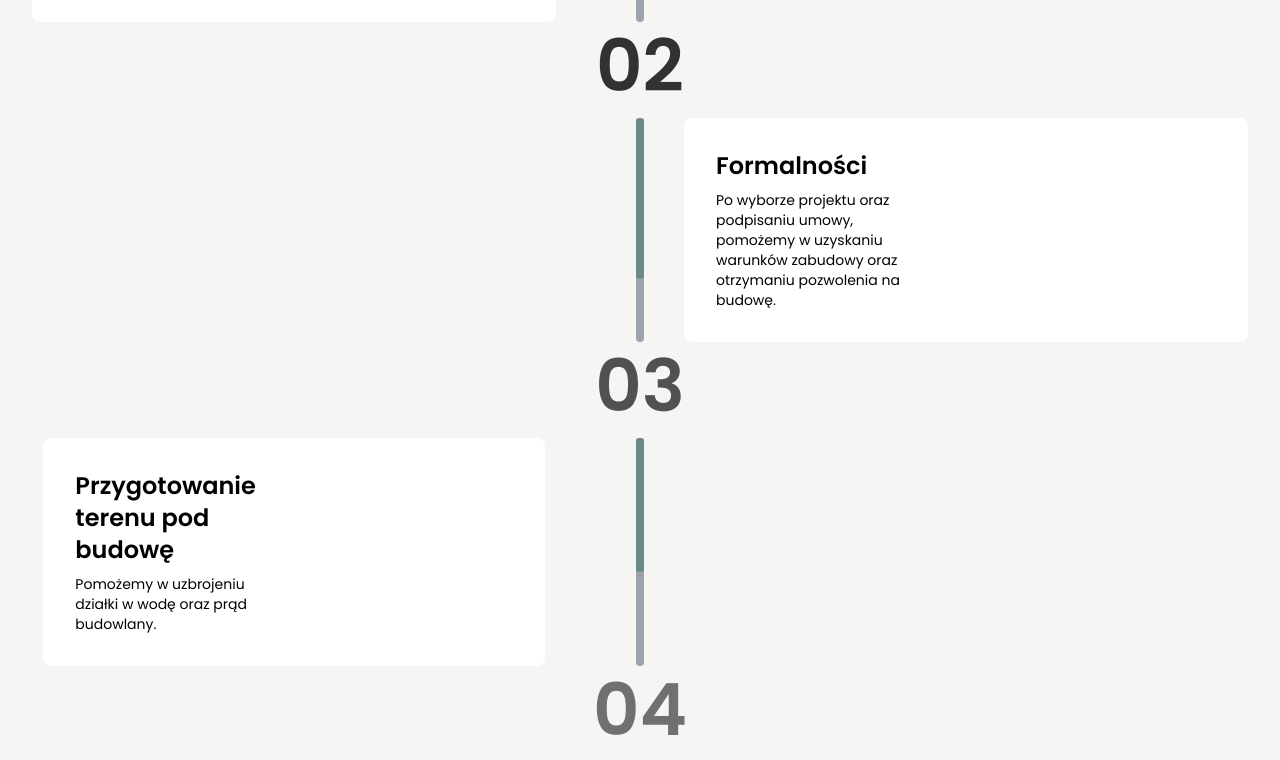
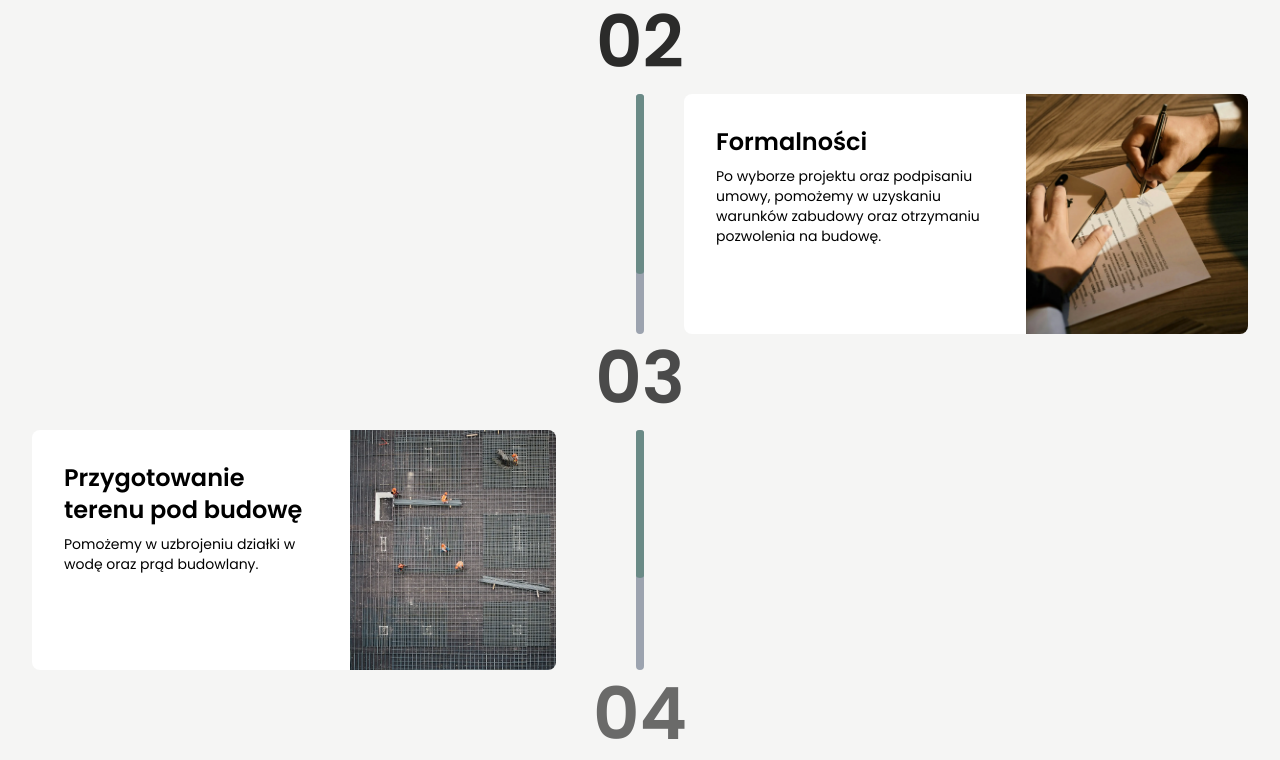
Before and after one commit to MikiLewy/Trehaus, a Next.js app: page / in a window 1280 px wide. Shown: the part 3057-3817 px from the top of the page. Built offline with nearby package versions, Linux system fonts and the light colour scheme.

Commit message:
feat: changed styles of timeline card

```diff
--- a/constants/work-with-us-steps.ts
+++ b/constants/work-with-us-steps.ts
@@ -4,32 +4,47 @@ export const workWithUsSteps = [
     title: 'Wybór projektu',
     description:
       'Jeśli masz już wybrany projekt to świetnie, zbudujemy Twój dom według Twojej wizji. Jeśli nie masz jeszcze projektu, możesz wybrać jeden z naszych, dostępnych na tej stronie.',
-    img: '/work/project-selection.webp',
+    img: {
+      src: '/work/project-selection.webp',
+      alt: 'Wybór projektu domu',
+    },
   },
   {
     key: 'agreement',
     title: 'Formalności',
     description:
       'Po wyborze projektu oraz podpisaniu umowy, pomożemy w uzyskaniu warunków zabudowy oraz otrzymaniu pozwolenia na budowę.',
-    img: '/work/agreement.webp',
+    img: {
+      src: '/work/agreement.webp',
+      alt: 'Podpisanie umowy',
+    },
   },
   {
     key: 'preparation-of-the-construction',
     title: 'Przygotowanie terenu pod budowę',
     description: 'Pomożemy w uzbrojeniu działki w wodę oraz prąd budowlany.',
-    img: '/work/preparation-for-construction.webp',
+    img: {
+      src: '/work/preparation-for-construction.webp',
+      alt: 'Przygotowanie działki do budowy',
+    },
   },
   {
     key: 'construction',
     title: 'Budowa',
     description:
       'Wybudujemy dom zgodnie z projektem, terminem oraz zapisami ustalonymi w podpisanej umowie.',
-    img: '/work/construction.webp',
+    img: {
+      src: '/work/construction.webp',
+      alt: 'Budowa domu zgodnie z projektem',
+    },
   },
   {
     key: 'completion-of-construction',
     title: 'Zakończenie budowy',
     description: 'Przekazanie kluczy do domu nowym właścicielom.',
-    img: '/work/key-to-house.webp',
+    img: {
+      src: '/work/key-to-house.webp',
+      alt: 'Wręczenie kluczy do domu po zakończeniu budowy',
+    },
   },
 ];
--- a/features/home/components/molecules/timeline/timeline-card.tsx
+++ b/features/home/components/molecules/timeline/timeline-card.tsx
@@ -1,10 +1,12 @@
 'use client';
 
 import { motion, Variants } from 'framer-motion';
-import { CSSProperties } from 'react';
+import Image from 'next/image';
+
+import { Image as ImageInterface } from '@/types/interfaces/image';
 
 interface Props {
-  img: string;
+  img: ImageInterface;
   title: string;
   description: string;
 }
@@ -28,16 +30,21 @@ const cardVariants: Variants = {
 const TimelineCard = ({ description, img, title }: Props) => {
   return (
     <motion.div
-      className="flex flex-col md:flex-row gap-2  justify-between items-start overflow-hidden rounded-lg bg-white"
+      className="flex flex-col sm:flex-row gap-2 w-full min-h-52 md:min-h-60  justify-between items-start overflow-hidden rounded-lg bg-white"
       initial="offscreen"
       whileInView="onscreen"
       variants={cardVariants}
-      viewport={{ once: true, amount: 0.5 }}>
-      <div
-        style={{ '--image-url': `url('${img}');` } as CSSProperties}
-        className={`bg-[image:var(--image-url)] order-1 bg-cover bg-right bg-no-repeat min-h-32 w-full h-full basis-2/4 flex-1`}
-      />
-      <div className="flex flex-col gap-2 basis-2/4 py-6 px-4 xl:py-8 lg:px-8">
+      viewport={{ once: true, amount: 0.7 }}>
+      <div className="relative order-1 min-h-32 w-full h-full basis-2/5 flex-1">
+        <Image
+          src={img.src}
+          alt={img.alt}
+          loading="lazy"
+          fill
+          className="object-cover"
+        />
+      </div>
+      <div className="flex flex-col gap-2 basis-3/5 py-6 px-4 xl:py-8 lg:px-8">
         <h4 className="text-base md:text-xl xl:text-2xl font-semibold">
           {title}
         </h4>
--- a/features/home/components/molecules/timeline/timeline-step.tsx
+++ b/features/home/components/molecules/timeline/timeline-step.tsx
@@ -1,30 +1,63 @@
+import { Image } from '@/types/interfaces/image';
+
 import Timeline from './timeline';
 
 interface Props {
   title: string;
   cardTitle: string;
   cardDescription: string;
-  cardImg: string;
+  cardImg: Image;
   direction: 'left' | 'right';
   isLastItem: boolean;
 }
 
-const TimelineStep = ({ title, cardTitle, cardDescription, cardImg, direction, isLastItem }: Props) => {
+const TimelineStep = ({
+  title,
+  cardTitle,
+  cardDescription,
+  cardImg,
+  direction,
+  isLastItem,
+}: Props) => {
   return (
     <div>
       <div className="grid grid-cols-[40px_1fr] lg:grid-cols-[1fr_auto_1fr] w-full gap-x-4 lg:gap-x-10 lg:items-center h-full mx-auto mb-2">
         <div className="hidden lg:flex justify-center mr-10">
-          {direction === 'left' ? <Timeline.Card title={cardTitle} description={cardDescription} img={cardImg} /> : <div />}
+          {direction === 'left' ? (
+            <Timeline.Card
+              title={cardTitle}
+              description={cardDescription}
+              img={cardImg}
+            />
+          ) : (
+            <div />
+          )}
         </div>
-        <div className="flex justify-center h-full lg:inline">{!isLastItem ? <Timeline.Pillar /> : <div />}</div>
+        <div className="flex justify-center h-full lg:inline">
+          {!isLastItem ? <Timeline.Pillar /> : <div />}
+        </div>
         <div className="flex justify-center lg:hidden">
-          <Timeline.Card title={cardTitle} description={cardDescription} img={cardImg} />
+          <Timeline.Card
+            title={cardTitle}
+            description={cardDescription}
+            img={cardImg}
+          />
         </div>
         <div className="hidden lg:flex justify-center">
-          {direction === 'right' ? <Timeline.Card title={cardTitle} description={cardDescription} img={cardImg} /> : <div />}
+          {direction === 'right' ? (
+            <Timeline.Card
+              title={cardTitle}
+              description={cardDescription}
+              img={cardImg}
+            />
+          ) : (
+            <div />
+          )}
         </div>
       </div>
-      <div className="flex lg:justify-center">{!isLastItem ? <Timeline.Title>{title}</Timeline.Title> : null}</div>
+      <div className="flex lg:justify-center">
+        {!isLastItem ? <Timeline.Title>{title}</Timeline.Title> : null}
+      </div>
     </div>
   );
 };
```
